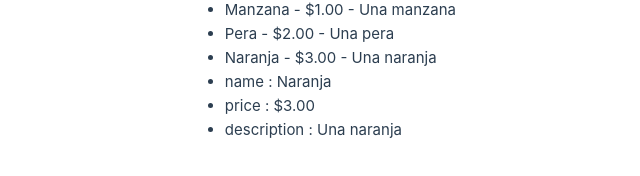
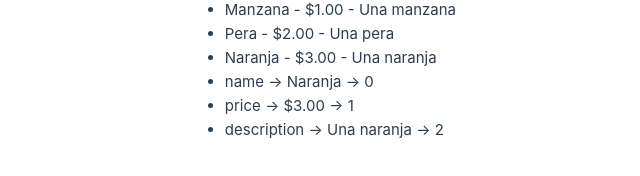
Before and after one commit to mariaalejandrabm0703/vue-project, a Vue app: page / in a window 1280 px wide. Shown: the part 546-722 px from the top of the page, without its empty margins (184-824 px from the left). Built offline with nearby package versions, Linux system fonts and the light colour scheme.

Commit message:
directive v-for object

```diff
--- a/src/App.vue
+++ b/src/App.vue
@@ -55,14 +55,14 @@ const fruta = {
     </ul>
     <br>
     <ul>
-        <li v-for="fruta in arrayFrutas2" :key="name">
+        <li v-for="fruta in arrayFrutas2" :key="fruta.name">
             {{ fruta.name }} - {{ fruta.price }} - {{ fruta.description }}
         </li>
     </ul>
     <br>
     <ul>
-        <li v-for="(value, propiedad) in fruta">
-            {{ propiedad }} : {{ value }}
+        <li v-for="(value, propiedad, index) in fruta" :key="index">
+            {{ propiedad }} -> {{ value }} -> {{index}}
         </li>
     </ul>
 </template>
```
